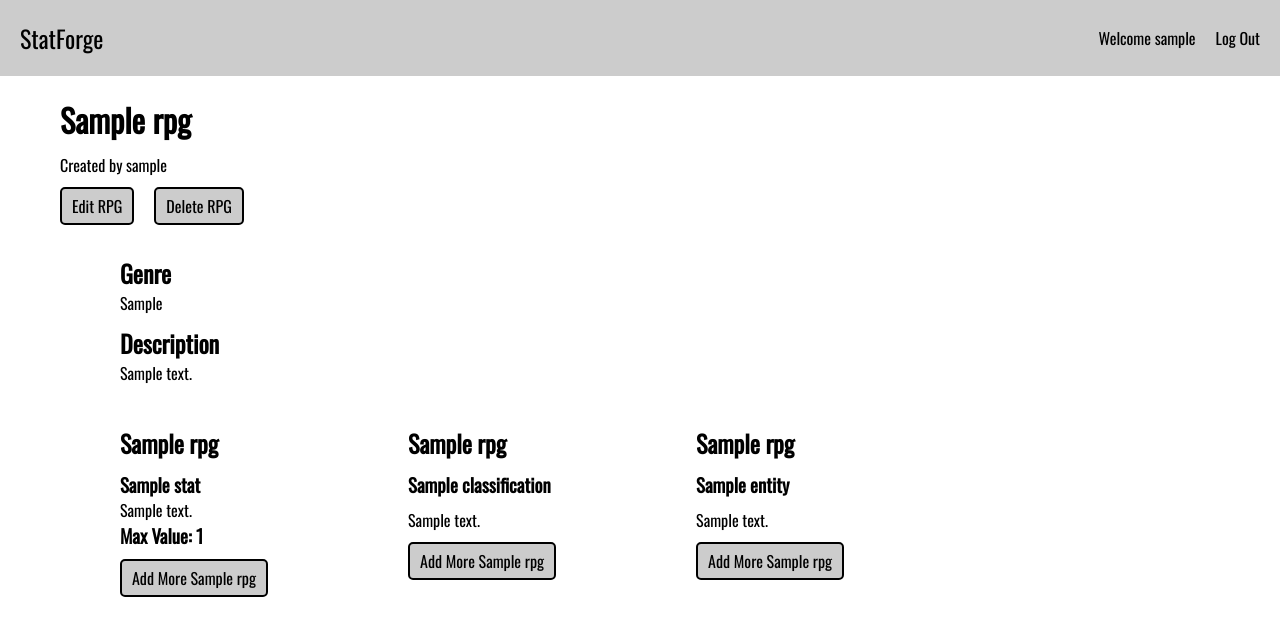
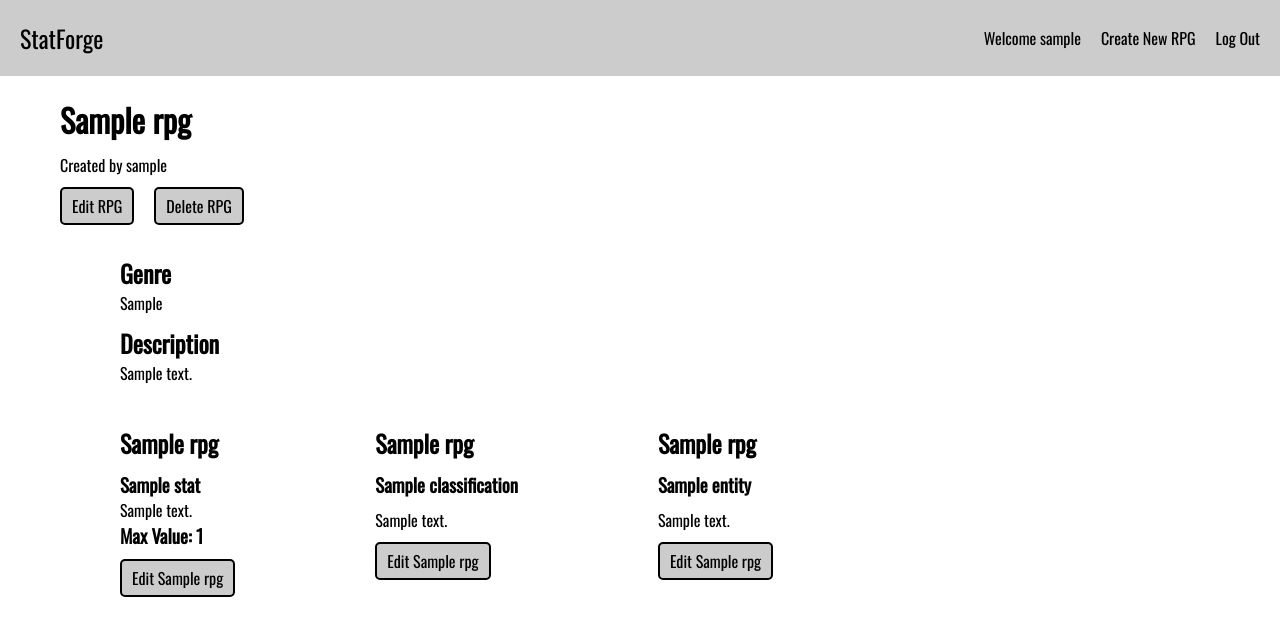
Before and after one commit to missmercy0310/StatForge, a Django app: page /rpgs/1/ in a window 1280 px wide. Shown: the top 636 px of the page. Run offline with Django 3.2, Linux system fonts and the light colour scheme; a user stored in the database is signed in; tables that the repository leaves empty hold one stand-in row (values such as "Sample post"); style sheets or scripts are compiled from the project's sources; some libraries are stand-ins or nearby versions; some web fonts are replaced.

Commit message:
Added further user recognition functionality

```diff
--- a/main_app/templates/account/account_detail.html
+++ b/main_app/templates/account/account_detail.html
@@ -37,6 +37,9 @@
                         <p>No RPGs Available</p>
                     </div>
                 </article>
+                {% if request.user == user %}
+                    <a href="{% url 'rpg_create' %}"><button type="button">Create New RPG</button></a>
+                {% endif %}
             {% endfor %}
         </div>
     </div>
--- a/main_app/templates/base.html
+++ b/main_app/templates/base.html
@@ -16,6 +16,7 @@
             {% if request.user.is_authenticated %}
                 <div class="navbar-menu">
                     <a class="navbar-item" href="/accounts/{{request.user.id}}">Welcome {{request.user.username}}</a>
+                    <a class="navbar-item" href="{% url 'rpg_create' %}">Create New RPG</a>
                     <a class="navbar-item" href="{% url 'logout' %}">Log Out</a>
                 </div>
             {% else %}
--- a/main_app/templates/rpg/rpg_detail.html
+++ b/main_app/templates/rpg/rpg_detail.html
@@ -6,7 +6,7 @@
 
 <div class="rpg_page format">
     <h1>{{rpg.title}}</h1>
-    <p>Created by {{rpg.user.username}}</p>
+    <p>Created by <a href="{% url 'account_detail' rpg.user.pk %}">{{rpg.user.username}}</a></p>
         {% if rpg.user == request.user %}
             <div class="edit_buttons item">
                 <a href="{% url 'rpg_update' rpg.pk %}"><button type="button">Edit RPG</button></a>
@@ -41,7 +41,9 @@
                         </div>
                     {% endfor %}
 
-            <a href="{% url 'stat_create' rpg.pk %}"><button type="button">Add More {{rpg.stats_name}}</button></a>
+                    {% if rpg.user == request.user %}
+                        <a href="{% url 'stat_create' rpg.pk %}"><button type="button">Edit {{rpg.stats_name}}</button></a>
+                    {% endif %}
                 </div>
             {% endif %}
 
@@ -54,7 +56,9 @@
                         <p>{{class.description}}</p>
                     {% endfor %}
 
-            <a href="{% url 'classification_create' rpg.pk %}"><button type="button">Add More {{rpg.classes_name}}</button></a>
+                    {% if rpg.user == request.user %}
+                        <a href="{% url 'classification_create' rpg.pk %}"><button type="button">Edit {{rpg.classes_name}}</button></a>
+                    {% endif %}
                 </div>
             {% endif %}
 
@@ -67,12 +71,15 @@
                         <p>{{entity.description}}</p>
                     {% endfor %}
 
-            <a href="{% url 'playable_entity_create' rpg.pk %}"><button type="button">Add More {{rpg.entities_name}}</button></a>
+                    {% if rpg.user == request.user %}
+                        <a href="{% url 'playable_entity_create' rpg.pk %}"><button type="button">Edit {{rpg.entities_name}}</button></a>
+                    {% endif %}
                 </div>
             {% endif %}
         </div>
     </div>
 
+    {% if rpg.user == request.user %}
         <div class="format">
             <div class="add_buttons item">
                 {% if not rpg.stats.all %}
@@ -88,6 +95,7 @@
                 {% endif %}
             </div>
         </div>
+    {% endif %}
 </div>
 
 {% endblock %}
```
Lines whose indentation alone changed are shown as unchanged.
